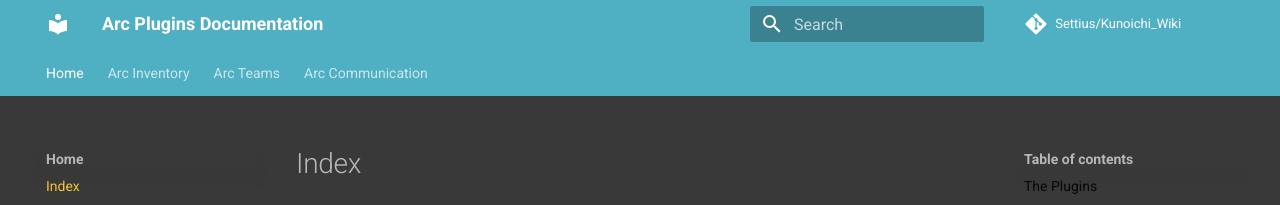
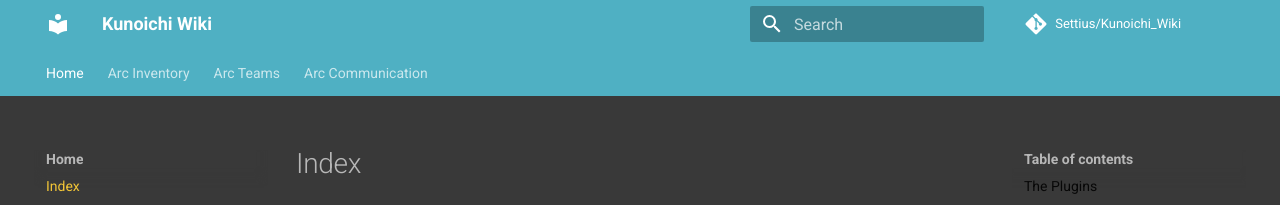
Before and after one commit to Settius/KunoichiWiki, an MkDocs documentation site: the page built from docs/index.md, in a window 1280 px wide. Shown: the top 205 px of the page. Built offline with MkDocs 1.6.1 and Material for MkDocs 9.7.7, drawn with Linux system fonts in a browser that asks for light colours; comment, search, counter and statistics services are not loaded.

Commit message:
site name update

```diff
--- a/mkdocs.yml
+++ b/mkdocs.yml
@@ -1,4 +1,4 @@
-site_name: Arc Plugins Documentation
+site_name: Kunoichi Wiki
 site_description: 'Documentation for the Kunoichi Wiki'
 site_author: 'Settius'
 docs_dir: docs/
```
